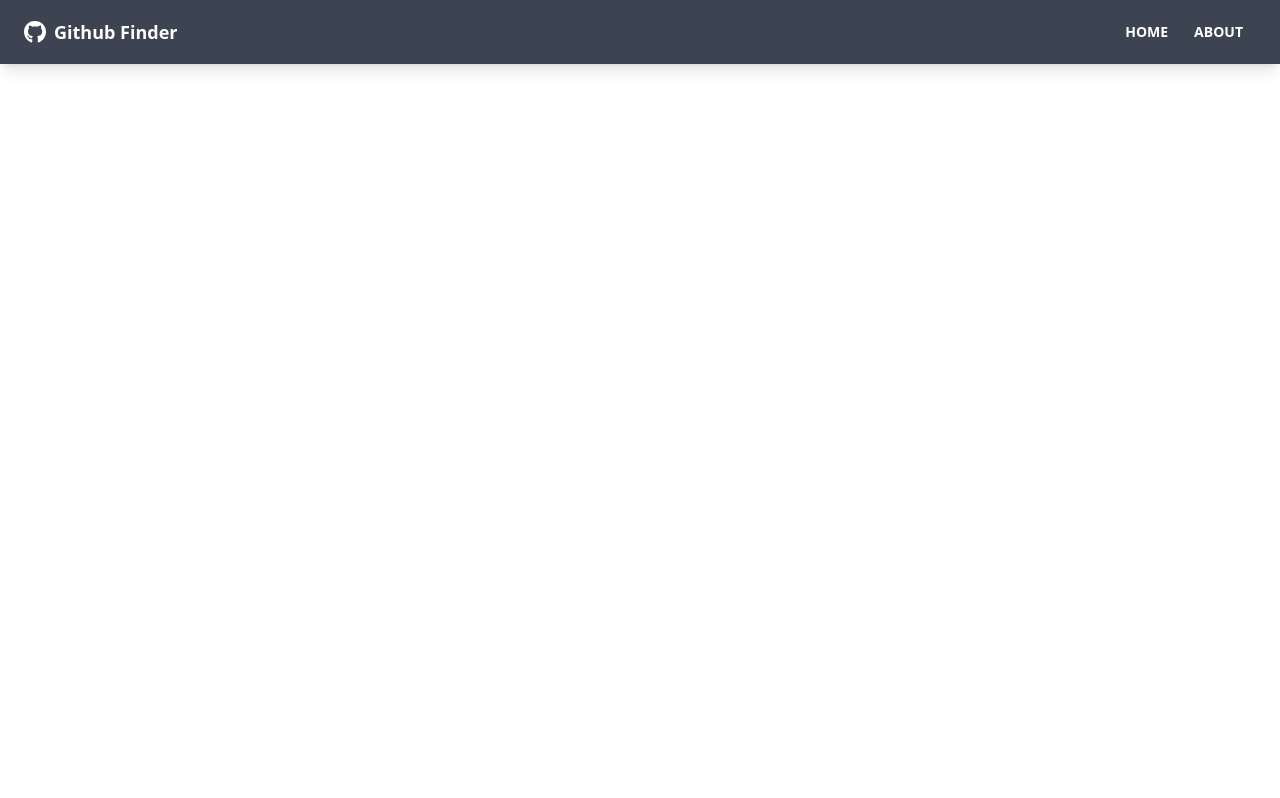
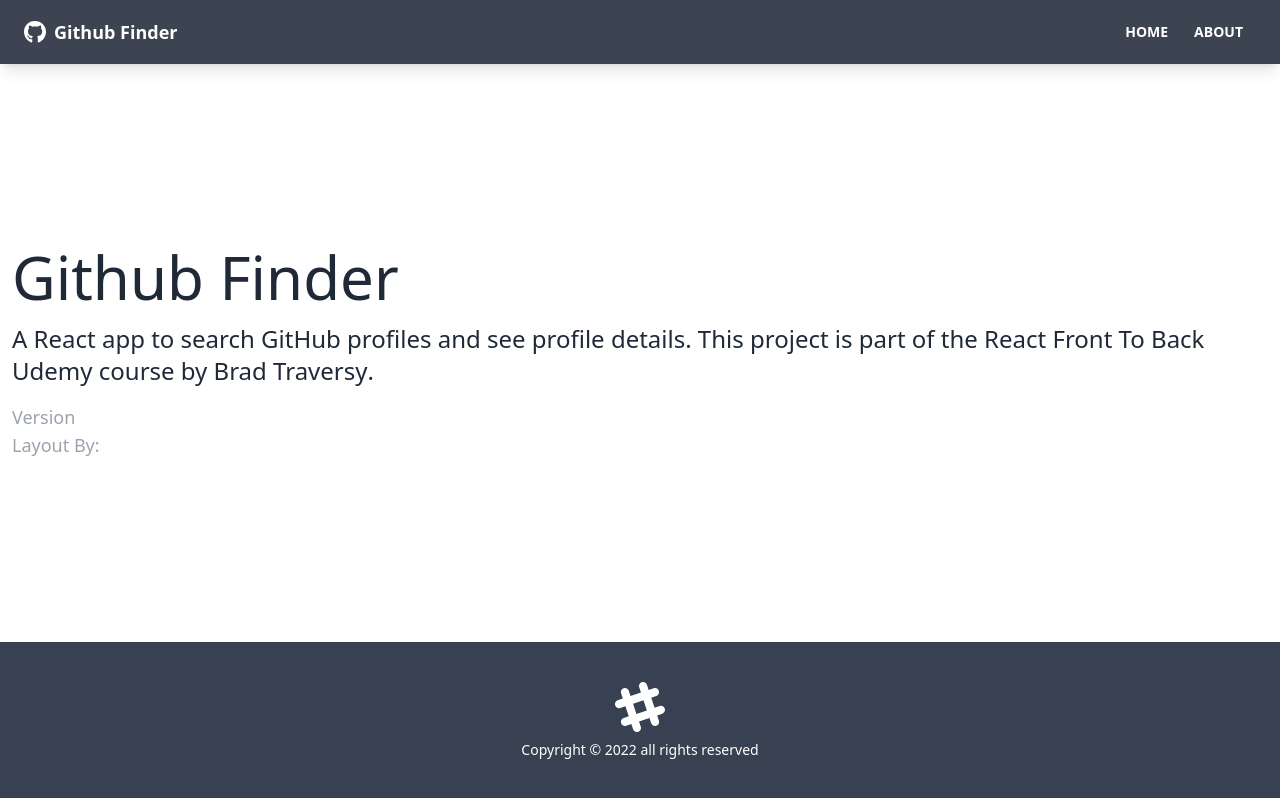
Before and after one commit to mbarnstien/github-finder, a React (Create React App) app: page /About in a window 1280 px wide. Built offline with nearby package versions, Linux system fonts and the light colour scheme.

Commit message:
Added Pages and Links

```diff
--- a/src/App.js
+++ b/src/App.js
@@ -1,14 +1,24 @@
 import { BrowserRouter as Router, Route, Routes } from 'react-router-dom'
+import Home from './pages/Home';
+import About from './pages/About';
+import NotFound from './pages/NotFound';
 import Navbar from './components/layout/Navbar';
+import Footer from './components/layout/Footer';
 
 function App() {
   return (
     <Router>
       <div className='flex flex-col justify-between h-screen'>
         <Navbar />
-        <main>
-
+        <main className='container mx-auto px-3 pb-12'>
+          <Routes>
+            <Route path='/' element={<Home />} />
+            <Route path='/About' element={<About />} />
+            <Route path='/Notfound' element={<NotFound />} />
+            <Route path='/*' element={<NotFound />} />
+          </Routes>
         </main>
+        <Footer />
       </div>
     </Router>
   );
--- /dev/null
+++ b/src/components/layout/Footer.jsx
@@ -0,0 +1,26 @@
+
+
+function Footer() {
+    const footerYear = new Date().getFullYear()
+
+    return (
+    <footer className='footer p-10 bg-gray-700 text-primary-content footer-center'>
+        <div>
+        <svg
+          width='50'
+          height='50'
+          viewBox='0 0 24 24'
+          xmlns='http://www.w3.org/2000/svg'
+          fillRule='evenodd'
+          clipRule='evenodd'
+          className='inline-block fill-current'
+        >
+          <path d='M22.672 15.226l-2.432.811.841 2.515c.33 1.019-.209 2.127-1.23 2.456-1.15.325-2.148-.321-2.463-1.226l-.84-2.518-5.013 1.677.84 2.517c.391 1.203-.434 2.542-1.831 2.542-.88 0-1.601-.564-1.86-1.314l-.842-2.516-2.431.809c-1.135.328-2.145-.317-2.463-1.229-.329-1.018.211-2.127 1.231-2.456l2.432-.809-1.621-4.823-2.432.808c-1.355.384-2.558-.59-2.558-1.839 0-.817.509-1.582 1.327-1.846l2.433-.809-.842-2.515c-.33-1.02.211-2.129 1.232-2.458 1.02-.329 2.13.209 2.461 1.229l.842 2.515 5.011-1.677-.839-2.517c-.403-1.238.484-2.553 1.843-2.553.819 0 1.585.509 1.85 1.326l.841 2.517 2.431-.81c1.02-.33 2.131.211 2.461 1.229.332 1.018-.21 2.126-1.23 2.456l-2.433.809 1.622 4.823 2.433-.809c1.242-.401 2.557.484 2.557 1.838 0 .819-.51 1.583-1.328 1.847m-8.992-6.428l-5.01 1.675 1.619 4.828 5.011-1.674-1.62-4.829z'></path>
+        </svg>
+        <p>Copyright &copy; {footerYear} all rights reserved</p>
+        </div>
+    </footer>
+  )
+}
+
+export default Footer
--- /dev/null
+++ b/src/pages/About.jsx
@@ -0,0 +1,33 @@
+
+
+function About() {
+  return (
+    <div>
+        <h1 className='text-6xl mb-4'>Github Finder</h1>
+        <p className='mb-4 text-2xl font-light'>
+        A React app to search GitHub profiles and see profile details. This
+        project is part of the
+        <a href='https://www.udemy.com/course/modern-react-front-to-back/'>
+          {' '}
+          React Front To Back
+        </a>{' '}
+        Udemy course by
+        <strong>
+          <a href='https://traversymedia.com'> Brad Traversy</a>
+        </strong>
+        .
+      </p>
+      <p className='text-lg text-gray-400'>
+        Version <span className='text-white'>1.0.0</span>
+      </p>
+      <p className='text-lg text-gray-400'>
+        Layout By:
+        <a className='text-white' href='https://twitter.com/hassibmoddasser'>
+          Hassib Moddasser
+        </a>
+      </p>
+    </div>
+  )
+}
+
+export default About
--- /dev/null
+++ b/src/pages/Home.jsx
@@ -0,0 +1,11 @@
+
+
+function Home() {
+  return (
+    <div>
+        <h1 className='text-6xl'>Welcome</h1>
+    </div>
+  )
+}
+
+export default Home
--- /dev/null
+++ b/src/pages/NotFound.jsx
@@ -0,0 +1,21 @@
+import {FaHome} from 'react-icons/fa'
+import {Link} from 'react-router-dom'
+
+function NotFound() {
+  return (
+    <div className='hero'>
+        <div className='text-center hero-content'>
+            <div className='max-w-lg'>
+                <h1 className='text-8xl font-bold mb-8'>Oops</h1>
+                <p className='text-5xl mb-8'>404 - Page Not Found</p>
+                <Link to='/' className='btn btn-primary btn-lg'>
+                    <FaHome className='mr-2'/>
+                    Back to Home
+                </Link>
+            </div>
+        </div>
+    </div>
+  )
+}
+
+export default NotFound
```
Also changed, not shown: 1 other file (tests, documents, lock files or other folders).
